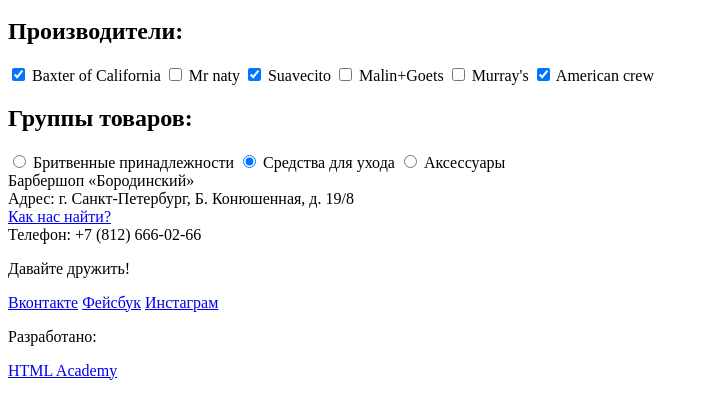
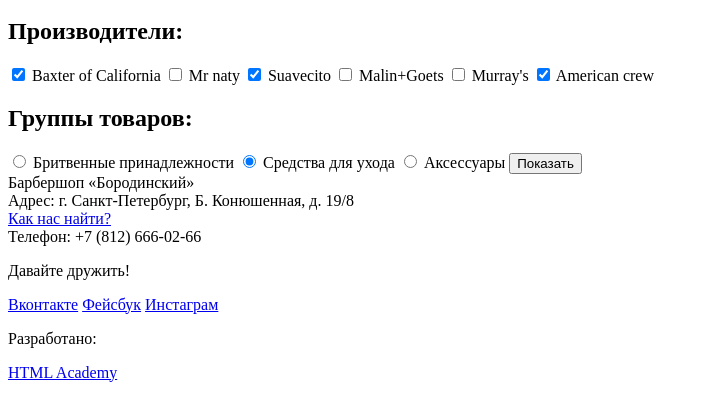
Before and after one commit to stella-sognare/22850-barbershop, a plain HTML site: page catalog.html in a window 1280 px wide. Shown: the part 294-714 px from the top of the page, without its empty margins (0-708 px from the left). Drawn offline with Linux system fonts and the light colour scheme.

Commit message:
Поправил форму
При повторном просмотре макета стало понятно, что весь блок в сайдбаре =
одна форма, так как используется только одна кнопка отправки.

```diff
--- a/catalog.html
+++ b/catalog.html
@@ -50,8 +50,7 @@
         </ul>
       </header>
       <aside class="sidebar-right">
-        <div class="producers-block">
-          <h2 class="content-title">Производители:</h2>
+        <h2 class="content-title">Производители:</h2>
           <form class="pick-producers" method="get">
             <input id="check-1" type="checkbox" name="Baxter of California" value="" checked>
             <label for="check-1">Baxter of California</label>
@@ -65,19 +64,15 @@
             <label for="check-5">Murray's</label>
             <input id="check-6" type="checkbox" name="American crew" value="" checked>
             <label for="check-6">American crew</label>
-          </form>
-        </div>
-        <div class="product-block">
-          <h2 class="content-title">Группы товаров:</h2>
-          <form class="pick-product" method="get">
+        <h2 class="content-title">Группы товаров:</h2>
             <input id="razor-field" type="radio" name="group-product" value="razor">
             <label for="razor-field">Бритвенные принадлежности</label>
             <input id="care-field" type="radio" name="group-product" value="care" checked>
             <label for="care-field">Средства для ухода</label>
             <input id="accessories-field" type="radio" name="group-product" value="accessories">
             <label for="accessories-field">Аксессуары</label>
+            <input type="submit" name="show" value="Показать">
           </form>
-        </div>
       </aside>
     </main>
     <footer class="main-footer">
```
